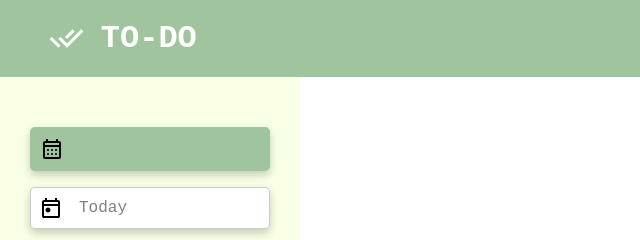
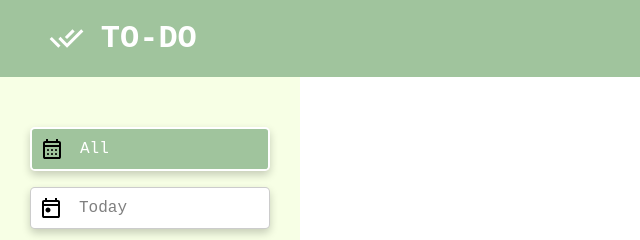
Before and after one commit to hojinchang/todo-list, a website built with webpack: page src/index.html in a window 1280 px wide. In both pictures the pointer is over the element "All". Shown: the top 240 px of the page, 0-640 px from the left. Built offline with nearby package versions, Linux system fonts and the light colour scheme; a web font is replaced by a local one.

Commit message:
Change active button text to white when hovered

```diff
--- a/src/style.css
+++ b/src/style.css
@@ -91,6 +91,11 @@ header > img {
 .button-hover:hover {
     border: 2px solid var(--green-1);
     color: var(--green-1);
+}
+
+.button.active-button:hover {
+    border: 2px solid white;
+    color: white;
 }
 
 .create-project-button {
```
